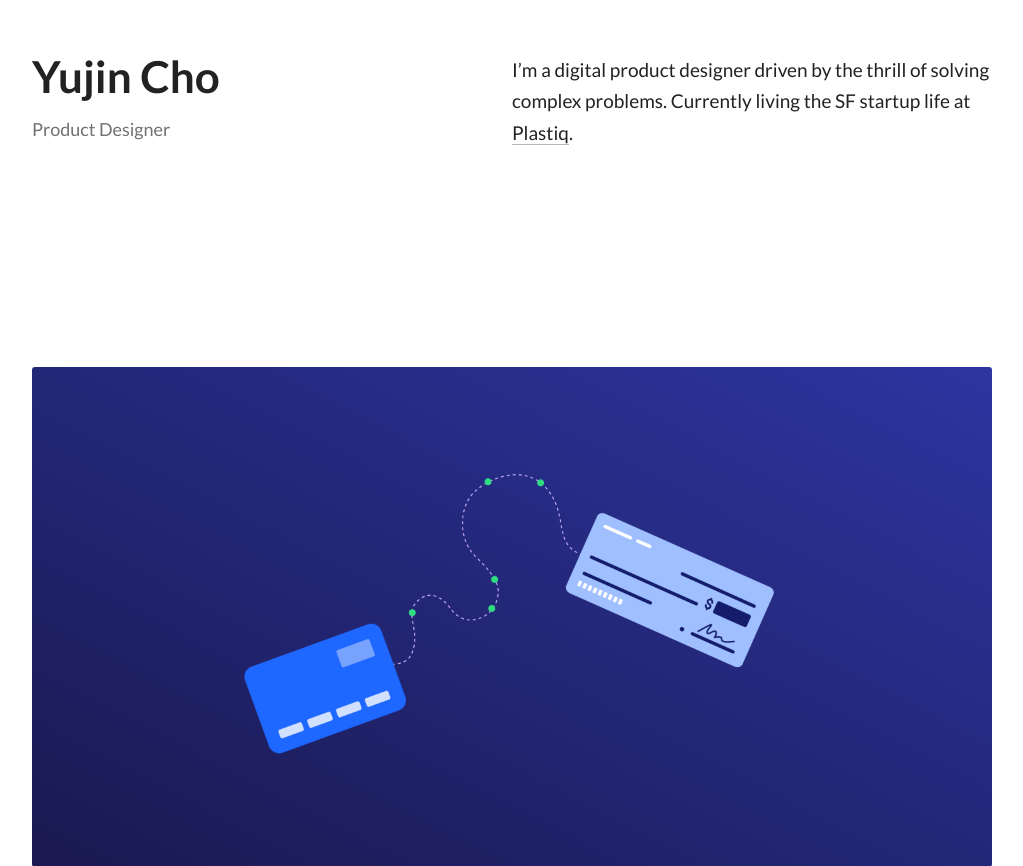
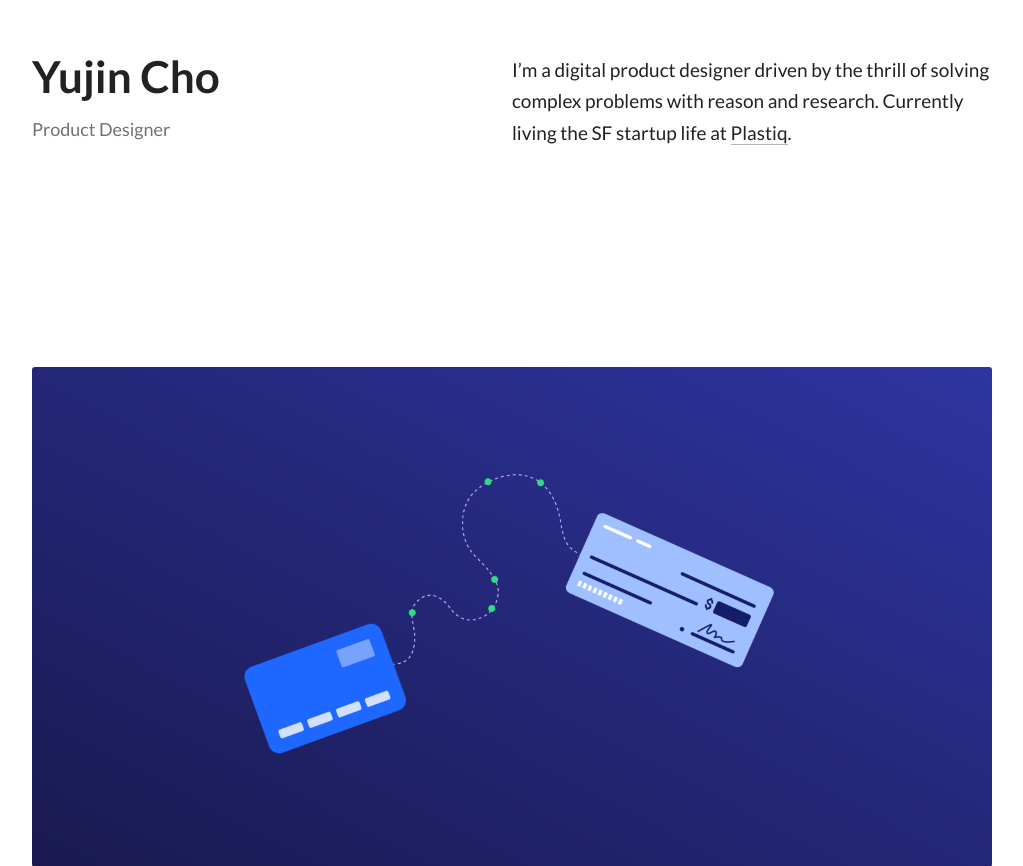
Before and after one commit to yujinchodesign/yujinchodesign.github.io, a plain HTML site: page index.html in a window 1280 px wide. Shown: the part 234-1100 px from the top of the page, without its empty margins (128-1151 px from the left). Drawn offline with Linux system fonts and the light colour scheme.

Commit message:
Update index.html

```diff
--- a/index.html
+++ b/index.html
@@ -11,7 +11,7 @@
                 <p class='metadata'>Product Designer</p>
             </div>
             <div id='intro-text-r'>
-                <p>I’m a digital product designer driven by the thrill of solving complex problems. Currently living the SF startup life at <a href='plastiq.com' target='_blank'>Plastiq</a>.</p>
+                <p>I’m a digital product designer driven by the thrill of solving complex problems with reason and research. Currently living the SF startup life at <a href='plastiq.com' target='_blank'>Plastiq</a>.</p>
             </div>
         </section>
 
```
